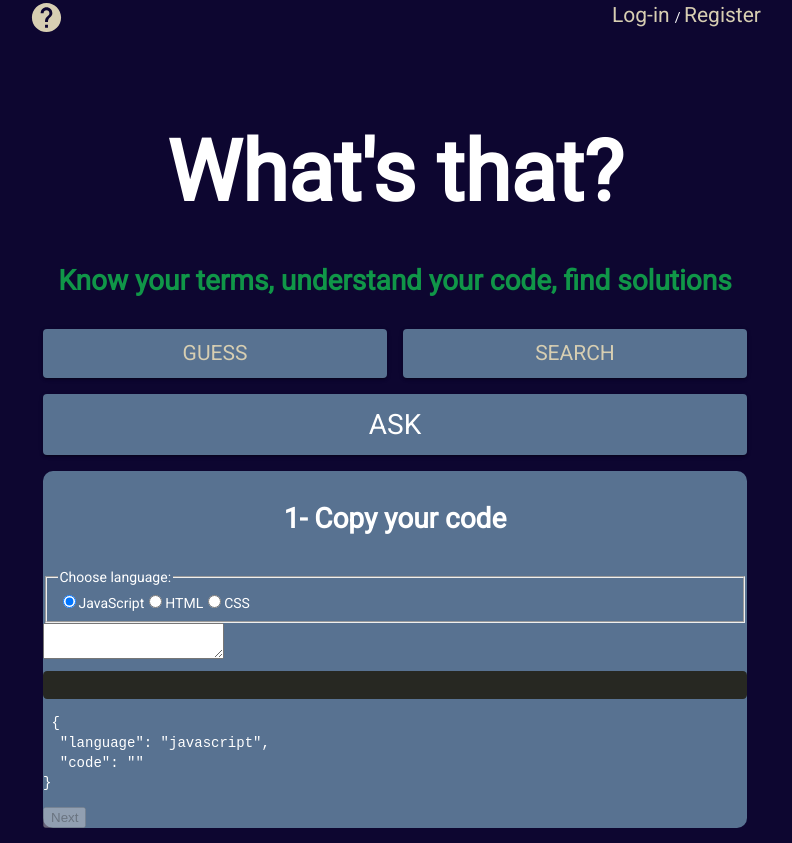
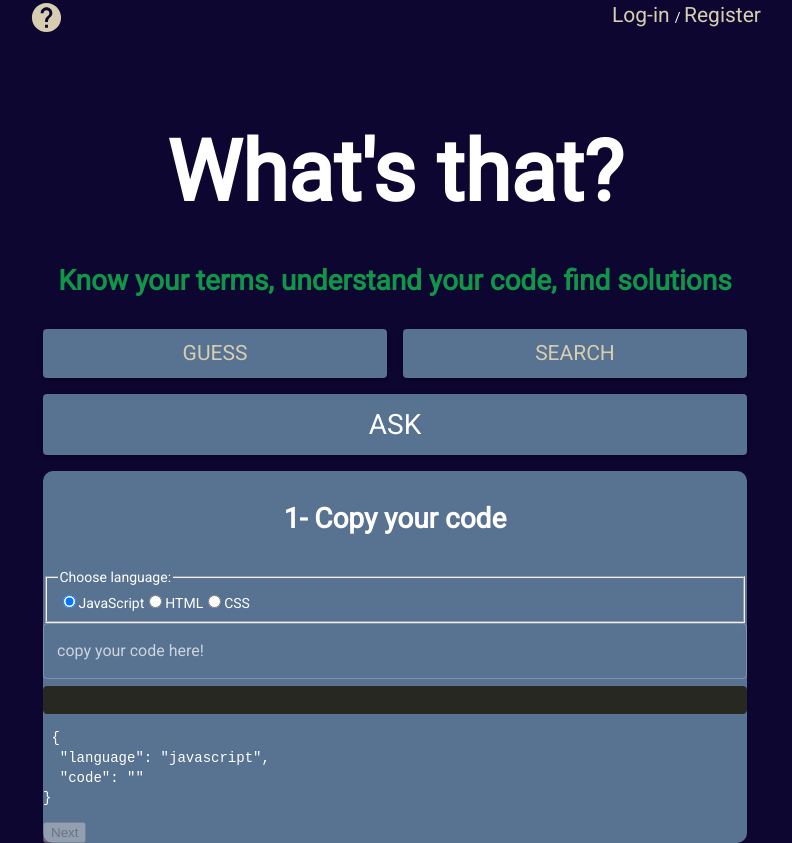
Before and after one commit to JMJHautier/Whatsthat, a React (Create React App) app: page /ask in a window 1280 px wide. Shown: the whole page, without its empty margins (245-1037 px from the left). Built offline with nearby package versions, Linux system fonts and the light colour scheme.

Commit message:
style: switch html form with Material UI form (Step1) 1

```diff
--- a/src/routes/ask/Ask.js
+++ b/src/routes/ask/Ask.js
@@ -23,6 +23,9 @@ const Ask = () => {
             setFormStep(prevStep => prevStep -1)
       }
       const onSubmit = data => {
+            if(data.code){
+            setContent(data.code)
+            }
             setFormStep(prevStep => prevStep+1)
             console.log(data);
       }
--- a/src/routes/ask/Step1.js
+++ b/src/routes/ask/Step1.js
@@ -2,11 +2,13 @@ import React, { useState, useEffect } from "react";
 import Prism from "prismjs";
 import './codeEditor.css';
 import './prism.css'
-import { useForm } from "react-hook-form";
+import { useForm, control, Controller } from "react-hook-form";
+import {TextField, Button} from '@material-ui/core';
+
 
 const Step1 = ({language, content, setContent, onSubmit, setLanguage, nextFormStep}) => {
 
-  const { register, handleSubmit, watch, formState: { errors, isValid} } = useForm({mode:"all", defaultValues:{language:'javascript'}});
+  const { register, handleSubmit, control, watch, formState: { errors, isValid} } = useForm({mode:"all", defaultValues:{language:'javascript'}});
 
   const handleKeyDown = evt => {
     let value = content,
@@ -69,20 +71,46 @@ const Step1 = ({language, content, setContent, onSubmit, setLanguage, nextFormSt
             {/* include validation with required or other standard HTML validation rules */}
             {errors.code && <p>{errors.code.message}</p>}
 
-    <div className="code-edit-container">
-      <textarea
+    {/* < className="code-edit-container"> */}
+
+      <Controller
+        name="code"
+        control={control}
+        defaultValue=""
+        rules={{required:{value:true, message:"Please insert code"}}}
+        onChange={evt => setContent(evt.target.value)}
+        onKeyDown={handleKeyDown}
+        value={content}
+        render={({field:{onChange, handleKeyDown, content}, fieldState:{error}})=> (
+          <TextField
+          label="copy your code here!"
+          multiline
+          rowsMax={10}
+          fullWidth
+          value={content}
+          onChange={onChange}
+          error={!!error}
+          helperText={error?error.message:null}
+          onKeyDown={handleKeyDown}
+          variant="outlined"
+        />
+
+
+        )}/>
+
+      {/* <textarea
       {...register("code", {required:{value:true, message:"Please insert code",}})}
         className="code-input"
         value={content}
         onChange={evt => setContent(evt.target.value)}
         onKeyDown={handleKeyDown}
-      />
+      /> */}
       <pre className="line-numbers">
-        <code className={`language-${language}`}>{content}</code>
+        <code className={`language-${language}`}>{watch('code')}</code>
       </pre>
-    </div>
+
     <pre> {JSON.stringify(watch(), null, 2)}</pre>
-    <input disabled={!isValid} type="submit" onClick={nextFormStep} value="Next"/>
+    <input disabled={!isValid} type="submit" onClick={() => {setContent(watch('code'));nextFormStep()}} value="Next"/>
     </form>
 
   );
```
Also changed, not shown: 1 other file (tests, documents, lock files or other folders).
